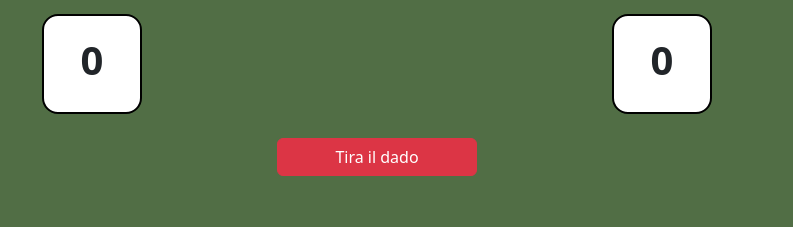
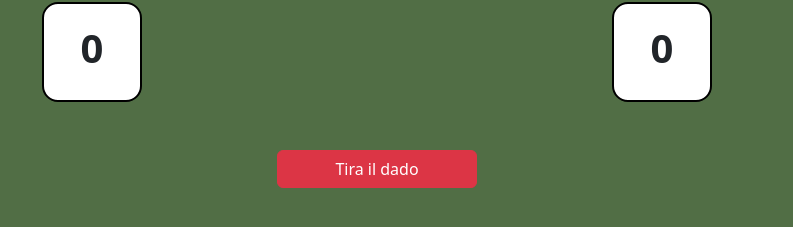
Before and after one commit to micheleTummolo/js-mail-dadi, a plain HTML site: page dadi/index.html in a window 1280 px wide. Shown: the part 325-552 px from the top of the page, without its empty margins (263-1056 px from the left). Drawn offline with nearby package versions, Linux system fonts and the light colour scheme.

Commit message:
Fixed style

```diff
--- a/dadi/index.html
+++ b/dadi/index.html
@@ -31,7 +31,7 @@
             </div>
         </div>
 
-        <div class="row d-flex justify-content-center mt-4 mb-3">
+        <div class="row d-flex justify-content-center mt-5 mb-3">
             <div class="col d-flex justify-content-center">
                 <button id="start" type="button" class="btn btn-danger mb-3">Tira il dado</i></button>
             </div>
```
